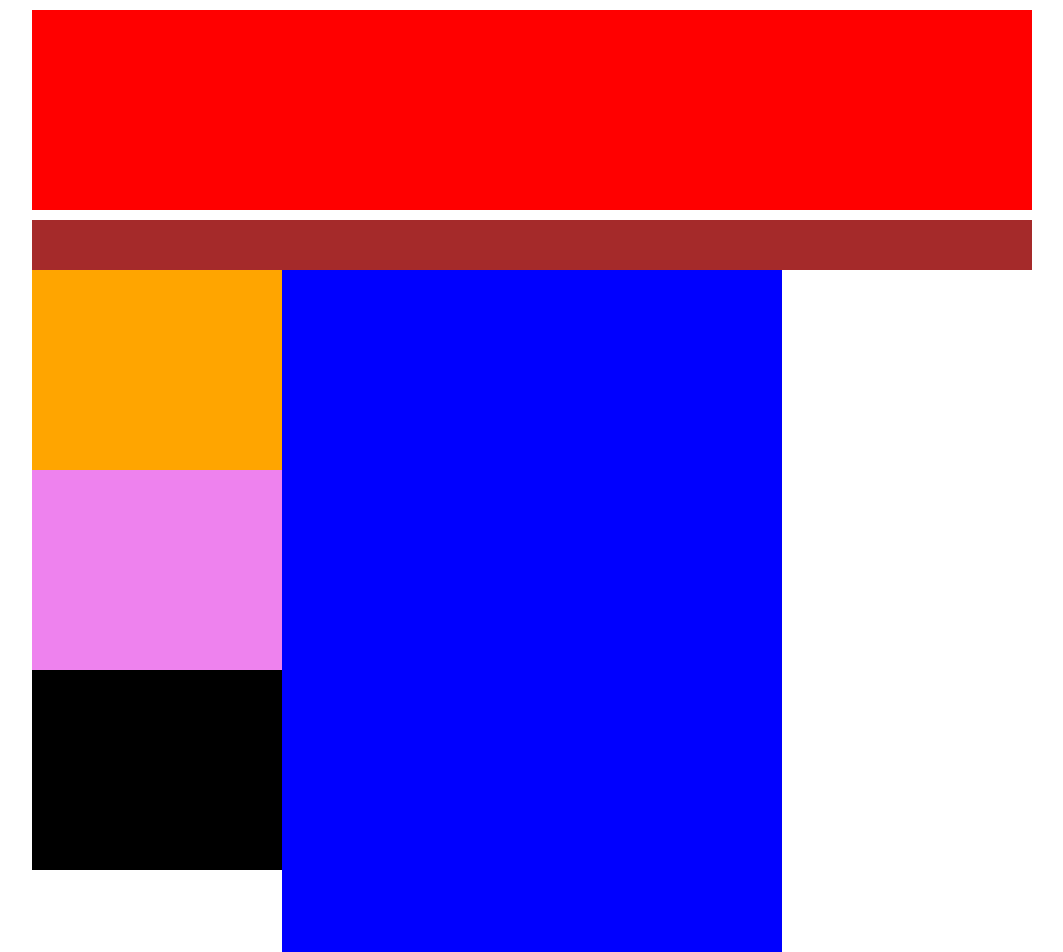
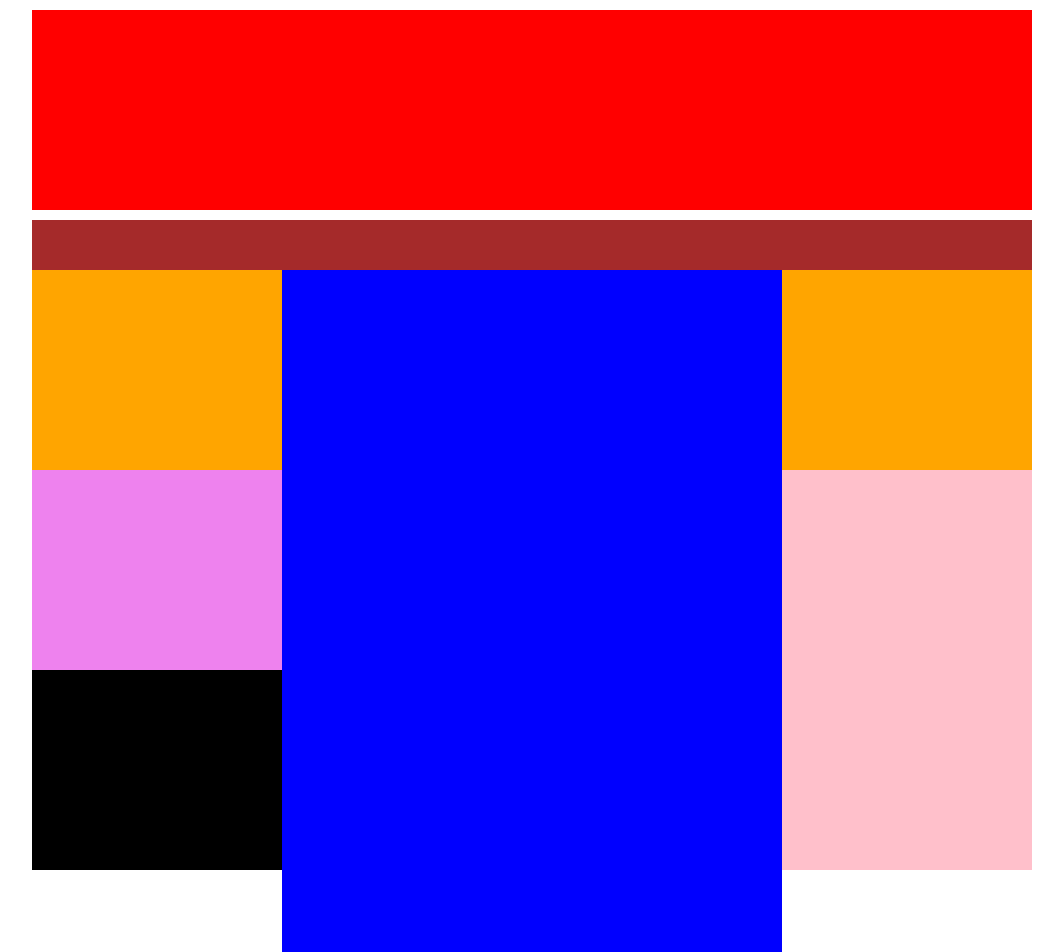
Before and after one commit to MaurizioFaedda/htmlcss-struttura-wp, a plain HTML site: page index.html in a window 1280 px wide. Shown: the top 952 px of the page, without its empty margins (108-1171 px from the left). Drawn offline with Linux system fonts and the light colour scheme.

Commit message:
box aside dx

```diff
--- a/css/style.css
+++ b/css/style.css
@@ -30,7 +30,7 @@ nav {
 
 
 .barra {
-    background-color: black;
+
     height: 600px;
     width: 25%;
     float: left;
@@ -51,9 +51,38 @@ nav {
     float: left;
 }
 
+.meta {
+    background-color: black;
+    height: 200px;
+    width: 100%;
+    float: left;
+}
+
 .main {
     background-color: blue;
     width: 50%;
     height: 1000px;
     float: left;
 }
+
+.asidedx{
+    width: 25%;
+    height: 600px;
+    float: left;
+
+}
+
+.search {
+    background-color: orange;
+    width: 100%;
+    height: 200px;
+    float: left;
+
+}
+
+.tagcloud {
+    background-color: pink;
+    width: 100%;
+    height: 400px;
+    float: left;
+}
```
